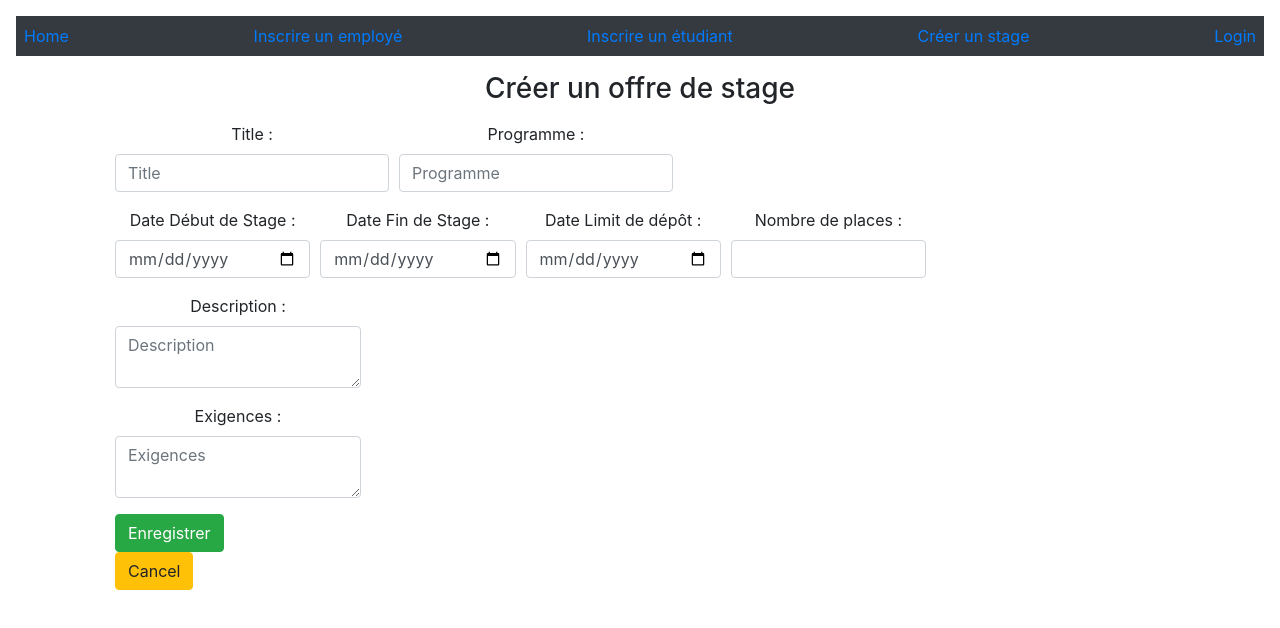
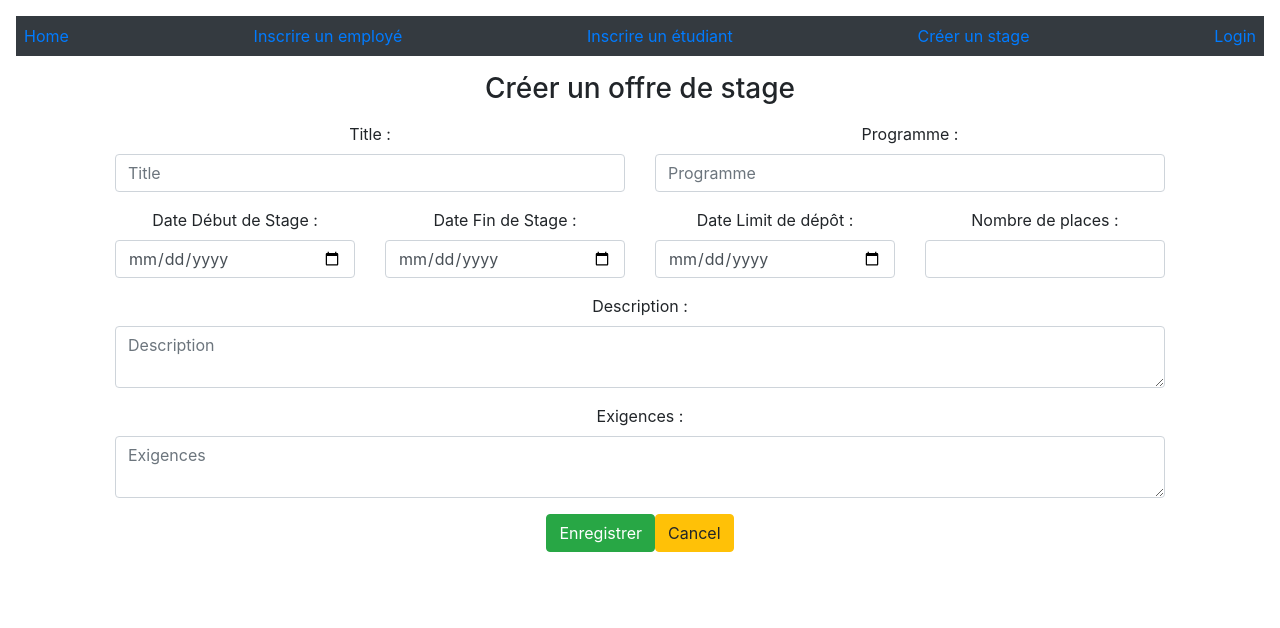
Before and after one commit to cidit/Projet-Integre-EQ1, a React (Create React App) app in the folder frontend/: page /createStage in a window 1280 px wide. Shown: the top 628 px of the page. Built offline with nearby package versions, Linux system fonts and the light colour scheme.

Commit message:
mis a jour creer un offre de stage front

```diff
--- a/frontend/src/components/CreateStageComponent.js
+++ b/frontend/src/components/CreateStageComponent.js
@@ -22,14 +22,14 @@ class CreateStageComponent extends Component {
     saveStage = (e) => {
         e.preventDefault();
         let stageToPost = {
-       titre : this.state.titre,
+            titre: this.state.titre,
             description: this.state.description,
-        exigences : this.state.exigences,
-        dateDebut : this.state.dateDebut,
-       dateFin : this.state.dateFin,
-        dateLimite : this.state.dateLimite,
-        nbAdmis : this.state.nbAdmis,
-        programme : this.state.programme
+            exigences: this.state.exigences,
+            dateDebut: this.state.dateDebut,
+            dateFin: this.state.dateFin,
+            dateLimite: this.state.dateLimite,
+            nbAdmis: this.state.nbAdmis,
+            programme: this.state.programme
 
         }
         StageService.createStage(stageToPost).then(res => {
@@ -38,7 +38,7 @@ class CreateStageComponent extends Component {
 
     }
 
-    cancel(){
+    cancel() {
         this.props.history.push('/stages');
     }
 
@@ -79,39 +79,37 @@ class CreateStageComponent extends Component {
 
     render() {
         return (
-
-            <div className="container">
+            <div >
                 <h3 className="m-3">Créer un offre de stage</h3>
                 <form>
-
-                    <div className="form-row">
+                    <div className="container">
+                        <div className="row">
                             <div className="form-group col">
                                 <label>Title :</label>
-                            <input placeholder="Title" name="title" className="form-control"
+                                <input placeholder="Title" name="title" className="form-control" required
                                     value={this.state.titre} onChange={this.changeTitreHandler} />
                             </div>
                             <div className="form-group col">
                                 <label>Programme :</label>
-                            <input placeholder="Programme" name="programme" className="form-control"
+                                <input placeholder="Programme" name="programme" className="form-control" required
                                     value={this.state.programme} onChange={this.changeProgrammeHandler} />
                             </div>
                         </div>
 
-
-                    <div className="form-row">
+                        <div className="row">
                             <div className="form-group col">
                                 <label>Date Début de Stage :</label>
-                            <input type="date" name="dateDebut" className="form-control"
+                                <input type="date" name="dateDebut" className="form-control" required
                                     value={this.state.dateDebut} onChange={this.changeDateDebutHandler} />
                             </div>
                             <div className="form-group col">
                                 <label>Date Fin de Stage :</label>
-                            <input type="date" name="dateFin" className="form-control"
+                                <input type="date" name="dateFin" className="form-control" required
                                     value={this.state.dateFin} onChange={this.changeDateFinHandler} />
                             </div>
                             <div className="form-group col">
                                 <label>Date Limit de dépôt :</label>
-                            <input type="date" name="dateLimite" className="form-control"
+                                <input type="date" name="dateLimite" className="form-control" required
                                     value={this.state.dateLimite} onChange={this.changeDateLimiteHandler} />
                             </div>
 
@@ -125,7 +123,7 @@ class CreateStageComponent extends Component {
                         <div className="form-row">
                             <div className="form-group col">
                                 <label>Description :</label>
-                            <textarea placeholder="Description" name="description" className="form-control"
+                                <textarea placeholder="Description" name="description" className="form-control" required
                                     value={this.state.description} onChange={this.changeDescriptionHandler} />
                             </div>
                         </div>
@@ -133,7 +131,7 @@ class CreateStageComponent extends Component {
                         <div className="form-row">
                             <div className="form-group col">
                                 <label>Exigences :</label>
-                            <textarea placeholder="Exigences" name="exigences" className="form-control"
+                                <textarea placeholder="Exigences" name="exigences" className="form-control" required
                                     value={this.state.exigences} onChange={this.changeExigencesHandler} />
                             </div>
                         </div>
@@ -141,7 +139,7 @@ class CreateStageComponent extends Component {
                         <button type="submit" className="btn btn-success" onClick={this.saveStage}>Enregistrer</button>
                         <button type="button" className="btn btn-warning" onClick={this.cancel.bind(this)}>Cancel</button>
 
-
+                    </div>
                 </form>
             </div>
 
```
Lines whose indentation alone changed are shown as unchanged.
